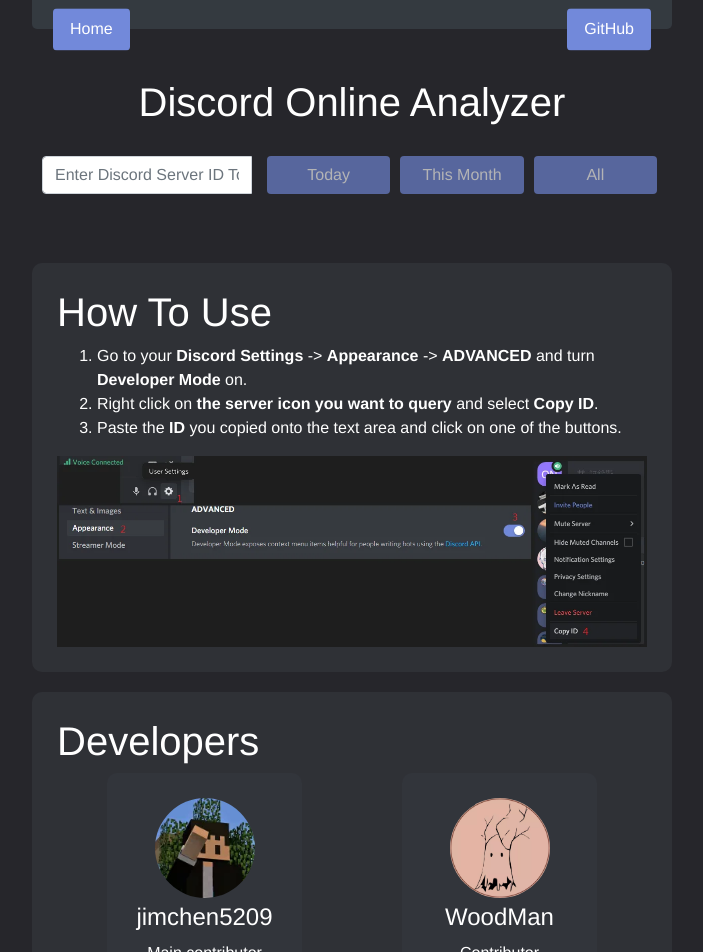
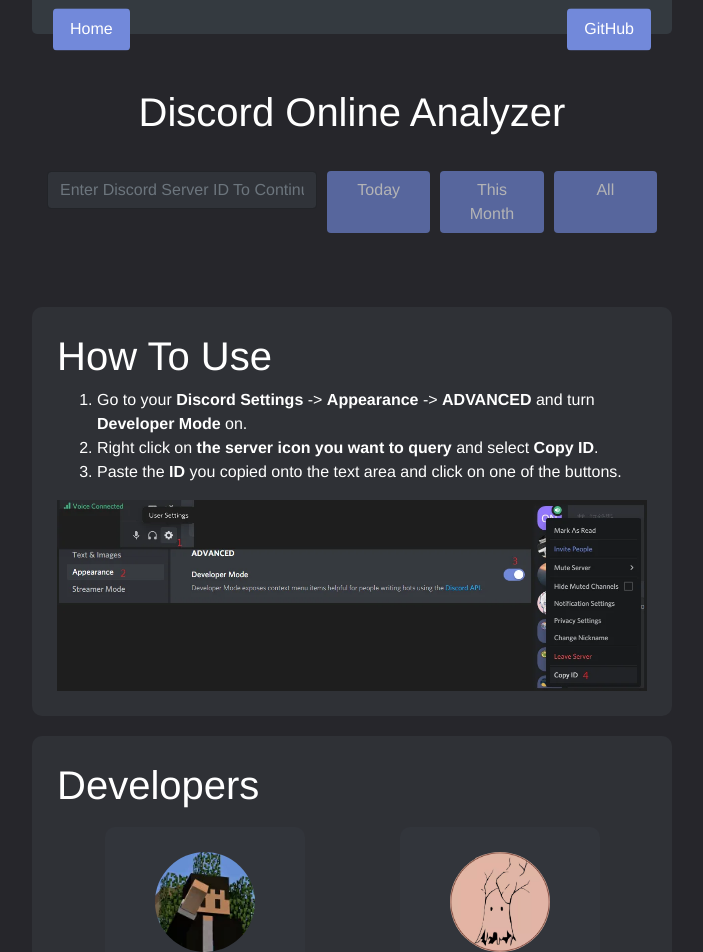
Before and after one commit to WoodManGitHub/Analysis_Bot_Web, a Vue app: page /#/ in a window 1280 px wide. Shown: the top 952 px of the page, without its empty margins (288-991 px from the left). Built offline with nearby package versions, Linux system fonts and the light colour scheme.

Commit message:
Change theme

```diff
--- a/src/App.vue
+++ b/src/App.vue
@@ -4,12 +4,11 @@
       a.btn.nav-link(href=".") Home
       a.btn.nav-link(href="https://github.com/WoodManGitHub/Analysis_Bot") GitHub
     h1.title Discord Online Analyzer
-    .input-group.mb-3
-      input.form-control(type='text' placeholder='Enter Discord Server ID To Continue...' v-model.trim="serverID")
-      .button-group
-        router-link.button.btn.btn-color(:class="(serverID)?'':'disabled'" :to="'/day/'+serverID") Today
-        router-link.button.btn.btn-color(:class="(serverID)?'':'disabled'" :to="'/month/'+serverID") This Month
-        router-link.button.btn.btn-color(:class="(serverID)?'':'disabled'" :to="'/all/'+serverID") All
+    .input-group.mb-3.row
+      input.col-md-6.form-control(type='text' placeholder='Enter Discord Server ID To Continue...' v-model.trim="serverID")
+      router-link.col-md-2.btn(:class="(serverID)?'':'disabled'" :to="'/day/'+serverID") Today
+      router-link.col-md-2.btn(:class="(serverID)?'':'disabled'" :to="'/month/'+serverID") This Month
+      router-link.col-md-2.btn(:class="(serverID)?'':'disabled'" :to="'/all/'+serverID") All
     hr
     router-view
 </template>
--- a/src/assets/sass/components/_chart_container.sass
+++ /dev/null
@@ -1,10 +0,0 @@
-.chart-container
-    &.loading
-        background-color: transparent
-
-.refresh-btn
-    border-radius: 20px!important
-    position: absolute
-    top: -10px
-    right: 10px
-    z-index: 1
--- a/src/assets/sass/components/_container.sass
+++ b/src/assets/sass/components/_container.sass
@@ -6,20 +6,34 @@
     flex-direction: column
     align-items: center
     color: white
+
     .container
         background-color: rgba(54, 57, 63, 0.6)
         border-radius: 10px
         padding: 25px
         margin: 10px 0px
 
+        &.transparent
+            background-color: transparent
+
+        .refresh-btn
+            border-radius: 20px!important
+            position: absolute
+            top: -10px
+            right: 10px
+            z-index: 1
+
     .dev
         font-size: 20px
         line-height: 20px
         display: flex
         align-items: center
-        justify-content: center
+        justify-content: space-around
+        flex-wrap: warp
+        padding: 10px 0px
+
         .item
-            margin: 0px 50px
+            margin: 0px 5px
             display: flex
             flex-direction: column
             align-items: center
@@ -28,10 +42,12 @@
             padding: 20px
             width: 200px
             height: 225px
+
             .avatar
                 width: 100px
                 margin: 5px 10px
                 border-radius: 100%
+
             .info
                 font-size: 16px
                 padding: 3px 0px
--- a/src/assets/sass/components/_index_elements.sass
+++ b/src/assets/sass/components/_index_elements.sass
@@ -12,22 +12,19 @@
     width: 50%!important
     min-width: 400px
 
-.button-group
-    margin-left: 10px
-    display: flex
-    justify-content: center
-    width: 50%
-    min-width: 400px
-
 .btn
-    margin: 0px 5px
+    margin: 5px
     background-color: #7289DA!important
     color: white!important
     &:hover
         background-color: #677bc4!important
 
-.button
-    flex: 1
+.form-control
+    margin: 5px
+    background-color: #303339!important
+    border-color: #222428!important
+    color: #d5d6d7!important
+    border-radius: 0.25rem!important
 
 .navbar
     width: 50%
--- a/src/components/container.vue
+++ b/src/components/container.vue
@@ -1,6 +1,6 @@
 <template lang="pug">
   .page-root
-    .container.chart-container(:class="loading? 'loading':''")
+    .container(:class="loading? 'transparent':''")
       button.refresh-btn.btn(v-if="!loading" @click="refresh()") Refresh
       loading(v-if="loading")
       error(v-if="error")
@@ -74,6 +74,5 @@
 </script>
 
 <style lang="sass">
-@import "../assets/sass/components/chart_container"
 @import "../assets/sass/components/container"
 </style>
```
